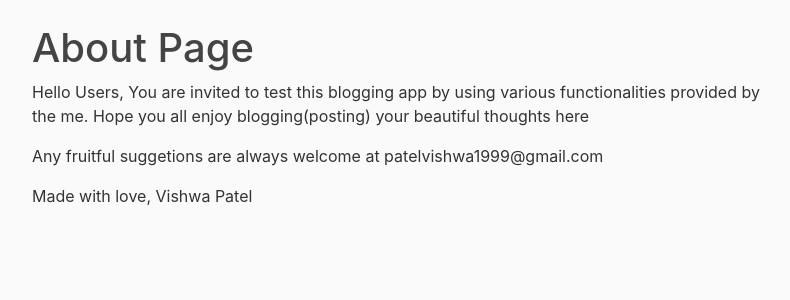
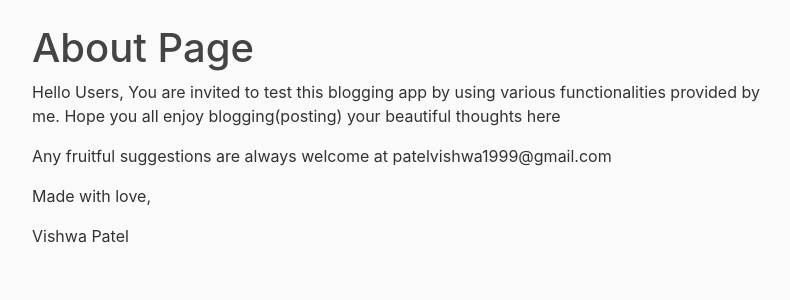
Before and after one commit to patelvishwa1999/Postinger, a Flask app: page /about in a window 1280 px wide. Shown: the part 56-356 px from the top of the page, without its empty margins (53-843 px from the left). Run offline with Flask 2, Linux system fonts and the light colour scheme; some libraries are stand-ins or nearby versions.

Commit message:
About Page revised

```diff
--- a/application/templates/about.html
+++ b/application/templates/about.html
@@ -2,13 +2,16 @@
 {% block content %}
 <h1>About Page</h1>
 <p>Hello Users,
-    You are invited to test this blogging app by using various functionalities provided by the me.
+    You are invited to test this blogging app by using various functionalities provided by me.
     Hope you all enjoy blogging(posting) your beautiful thoughts here
 
 </p>
-<p>Any fruitful suggetions are always welcome at patelvishwa1999@gmail.com</p>
+<p>Any fruitful suggestions are always welcome at patelvishwa1999@gmail.com</p>
 <p>
     Made with love,
+</p>
+<p>
     Vishwa Patel
 </p>
+
 {% endblock content %}
```
